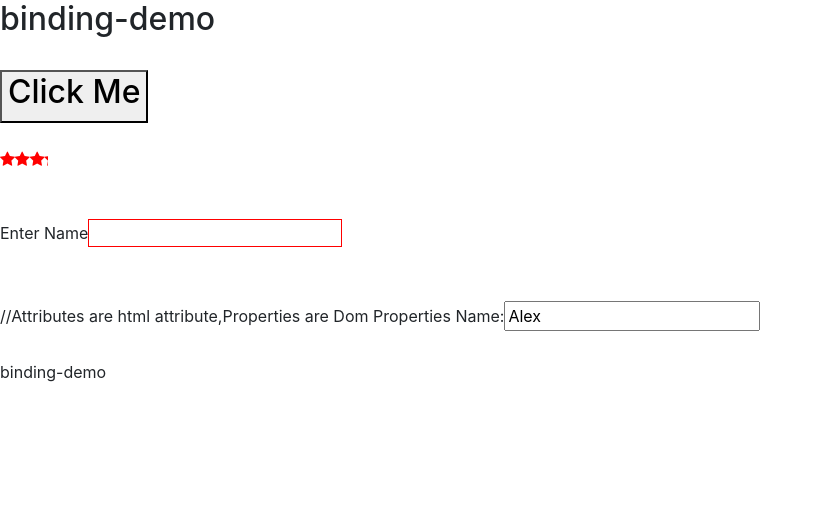
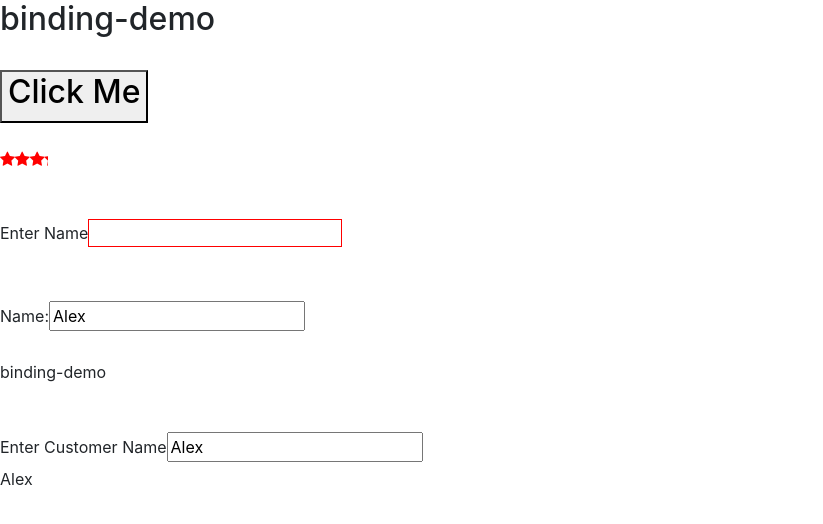
Before and after one commit to imfoobar42/binding-demo, an Angular app: page / in a window 1280 px wide. Shown: the top 524 px of the page, without its empty margins (0-823 px from the left). Built offline with nearby package versions, Linux system fonts and the light colour scheme.

Commit message:
2 way Data Binding using ngModel

```diff
--- a/src/app/app.component.html
+++ b/src/app/app.component.html
@@ -30,10 +30,18 @@
 <br>
 <br><br>
 
-//Attributes are html attribute,Properties are Dom Properties
+<!-- Attributes are html attribute,Properties are Dom Properties -->
 <label >Name:</label>
 <input type="text" name="username" [attr.value]="customerName" id="user_name"/>
 <br>
 <br>
 
 <div [innerHTML]="title"></div>
+
+<!-- 2-way data binding -->
+<br>
+<br>
+<label >Enter Customer Name</label>
+<input type="text" name="customer_name" [(ngModel)]="customerName"/>
+<br>
+{{customerName}}
--- a/src/app/app.component.ts
+++ b/src/app/app.component.ts
@@ -15,4 +15,5 @@ export class AppComponent {
     alert("Button is Clicked...");
     this.title="Binding-Demo in Angular";
   }
+
 }
--- a/src/app/app.module.ts
+++ b/src/app/app.module.ts
@@ -1,6 +1,6 @@
 import { BrowserModule } from '@angular/platform-browser';
 import { NgModule } from '@angular/core';
-
+import { FormsModule } from '@angular/forms';
 import { AppComponent } from './app.component';
 
 @NgModule({
@@ -8,7 +8,8 @@ import { AppComponent } from './app.component';
     AppComponent
   ],
   imports: [
-    BrowserModule
+    BrowserModule,
+    FormsModule
   ],
   providers: [],
   bootstrap: [AppComponent]
```
